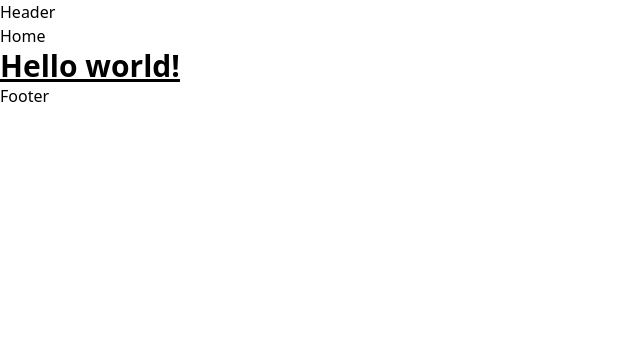
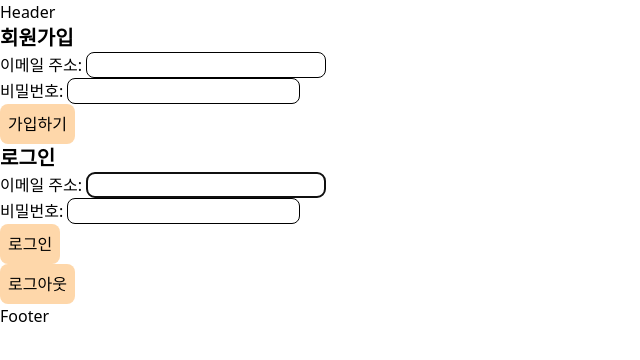
Before and after one commit to kimjinsu0210/learnTime, a React (Create React App) app: page / in a window 1280 px wide. Shown: the top 360 px of the page, without its empty margins (0-640 px from the left). Built offline with nearby package versions, Linux system fonts and the light colour scheme.

Commit message:
Feat: 회원가입, 로그인, 로그아웃 기능구현 완료 css는 미완성

```diff
--- a/src/index.tsx
+++ b/src/index.tsx
@@ -1,17 +1,11 @@
-import React from 'react';
-import ReactDOM from 'react-dom/client';
-import './index.css';
-import App from './App';
-import reportWebVitals from './reportWebVitals';
+import React from "react";
+import ReactDOM from "react-dom/client";
+import "./index.css";
+import App from "./App";
+import reportWebVitals from "./reportWebVitals";
 
-const root = ReactDOM.createRoot(
-  document.getElementById('root') as HTMLElement
-);
-root.render(
-  <React.StrictMode>
-    <App />
-  </React.StrictMode>
-);
+const root = ReactDOM.createRoot(document.getElementById("root") as HTMLElement);
+root.render(<App />);
 
 // If you want to start measuring performance in your app, pass a function
 // to log results (for example: reportWebVitals(console.log))
--- a/src/pages/Home.tsx
+++ b/src/pages/Home.tsx
@@ -1,9 +1,135 @@
+import { useEffect, useState } from "react";
+import { createClient } from "@supabase/supabase-js";
+import defaultImg from "assets/defaultImg.png";
+import { create } from 'zustand'
+// import { supabase } from "../server/supabase";
+
 const Home = () => {
+  const supabaseUrl = "https://cxtdgzstirtryhjreozm.supabase.co";
+  const supabaseKey =
+    "eyJhbGciOiJIUzI1NiIsInR5cCI6IkpXVCJ9.eyJpc3MiOiJzdXBhYmFzZSIsInJlZiI6ImN4dGRnenN0aXJ0cnloanJlb3ptIiwicm9sZSI6ImFub24iLCJpYXQiOjE2OTE0NjI2MzMsImV4cCI6MjAwNzAzODYzM30.LPzsZy_BG_rPpAo_RKOGOS5dNVTp3hcVheupmcHj0Ms";
+  const supabase = createClient(supabaseUrl, supabaseKey);
+  // const useStore = create((set) => ({
+  //   count: 1,
+  //   inc: () => set((state:string) => ({ count: state.count + 1 })),
+  // }))
+
+  const [email, setEmail] = useState<string>("");
+  const [password, setPassword] = useState<string>("");
+
+  const [loginEmail, setLoginEmail] = useState<string>("");
+  const [loginPassword, setLoginPassword] = useState<string>("");
+
+  useEffect(() => {
+    const sessionData = async () => {
+      const { data, error } = await supabase.auth.getSession();
+      const userData = data.session?.user;
+      console.log("sessionData", data);
+      console.log("sessionError", error);
+      console.log("loginEmail", userData?.email);
+      console.log("loginNickname", userData?.user_metadata.nickname);
+      console.log("loginProfileImgUrl", userData?.user_metadata.profileImgUrl);
+    };
+    sessionData();
+  }, []);
+
+  // 파이어베이스와 동일하게 회원가입 시 자동 로그인 이다.
+  const signUpHandler = async (e: React.FormEvent<HTMLFormElement>) => {
+    e.preventDefault();
+    const { data, error } = await supabase.auth.signUp({
+      email,
+      password,
+      options: {
+        data: {
+          nickname: "김진수",
+          profileImgUrl: defaultImg
+        }
+      }
+    });
+    console.log("signUpData", data);
+    console.log("signUpError", error);
+    alert("회원가입 완료");
+  };
+  const signInHandler = async (e: React.FormEvent<HTMLFormElement>) => {
+    e.preventDefault();
+    const { data, error } = await supabase.auth.signInWithPassword({
+      email:loginEmail,
+      password:loginPassword,
+    });
+
+    console.log("signInData", data);
+    console.log("signInError", error);
+    if(error){
+      alert("아이디 또는 비밀번호가 일치하지 않습니다.");
+    }else{
+      alert("로그인 완료");
+    }
+  };
+  const signOutHandler = async () => {
+    const { error } = await supabase.auth.signOut();
+    console.log("signOutError", error);
+    alert("로그아웃 완료");
+  };
   return (
-    <>
-      <div>Home</div>
-      <h1 className="text-3xl font-bold underline">Hello world!</h1>
-    </>
+    <div>
+      <h1 className="text-xl font-bold">회원가입</h1>
+      <form onSubmit={signUpHandler}>
+        <div>
+          <label>이메일 주소: </label>
+          <input
+            className="border border-black rounded-lg w-60"
+            type="text"
+            value={email}
+            onChange={e => {
+              setEmail(e.target.value);
+            }}
+            autoFocus
+          />
+        </div>
+        <div>
+          <label>비밀번호: </label>
+          <input
+            className="border border-black rounded-lg w-30"
+            type="password"
+            value={password}
+            onChange={e => {
+              setPassword(e.target.value);
+            }}
+          />
+        </div>
+        <button className="bg-orange-200 rounded-lg p-2">가입하기</button>
+      </form>
+      <h1 className="text-xl font-bold">로그인</h1>
+      <form onSubmit={signInHandler}>
+        <div>
+          <label>이메일 주소: </label>
+          <input
+            className="border border-black rounded-lg w-60"
+            type="text"
+            value={loginEmail}
+            onChange={e => {
+              setLoginEmail(e.target.value);
+            }}
+            autoFocus
+          />
+        </div>
+        <div>
+          <label>비밀번호: </label>
+          <input
+            className="border border-black rounded-lg w-30"
+            type="password"
+            value={loginPassword}
+            onChange={e => {
+              setLoginPassword(e.target.value);
+            }}
+          />
+        </div>
+        <button className="bg-orange-200 rounded-lg p-2">로그인</button>
+      </form>
+      <button className="bg-orange-200 rounded-lg p-2" onClick={signOutHandler}>
+        로그아웃
+      </button>
+    </div>
   );
 };
 
--- /dev/null
+++ b/src/server/supabase.ts
@@ -0,0 +1,4 @@
+import { createClient } from "@supabase/supabase-js";
+const supabaseUrl = process.env.REACT_APP_SUPABASE_URL as string;
+const supabaseKey = process.env.REACT_APP_SUPABASE_KEY as string;
+export const supabase = createClient(supabaseUrl, supabaseKey);
```
Also changed, not shown: src/assets/defaultImg.png (added).
